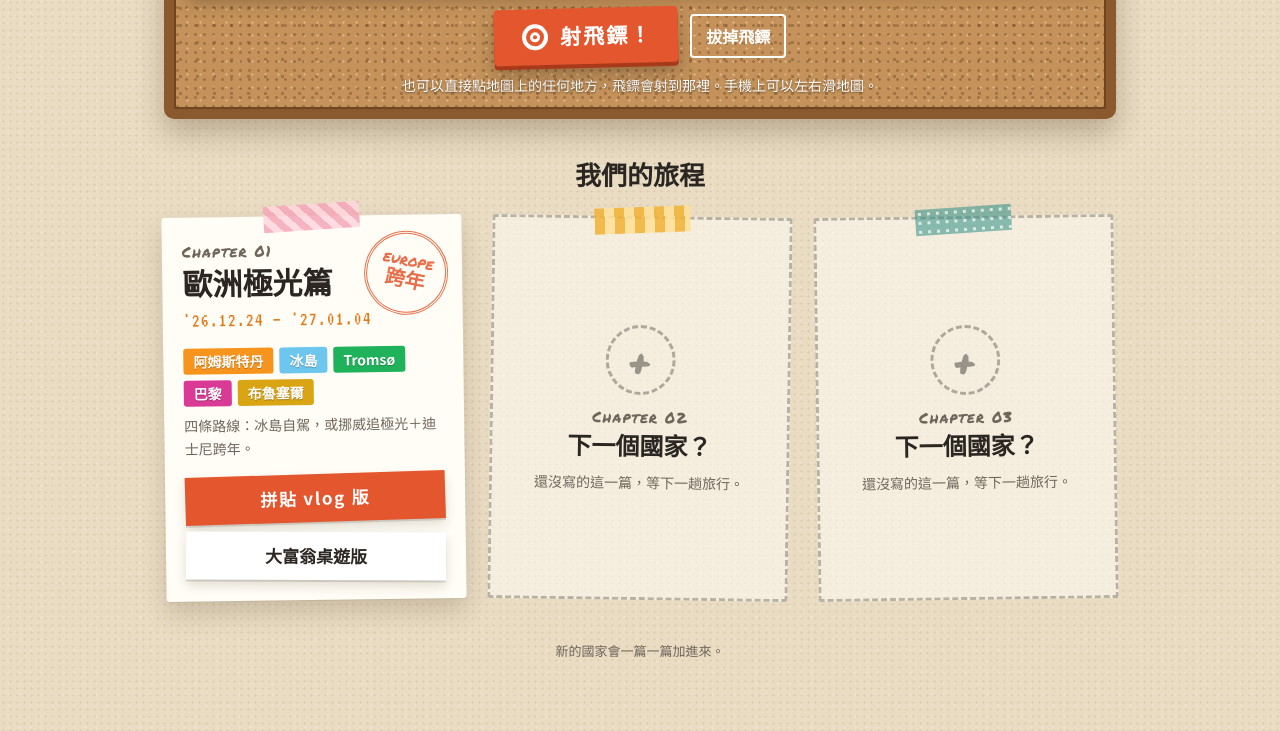
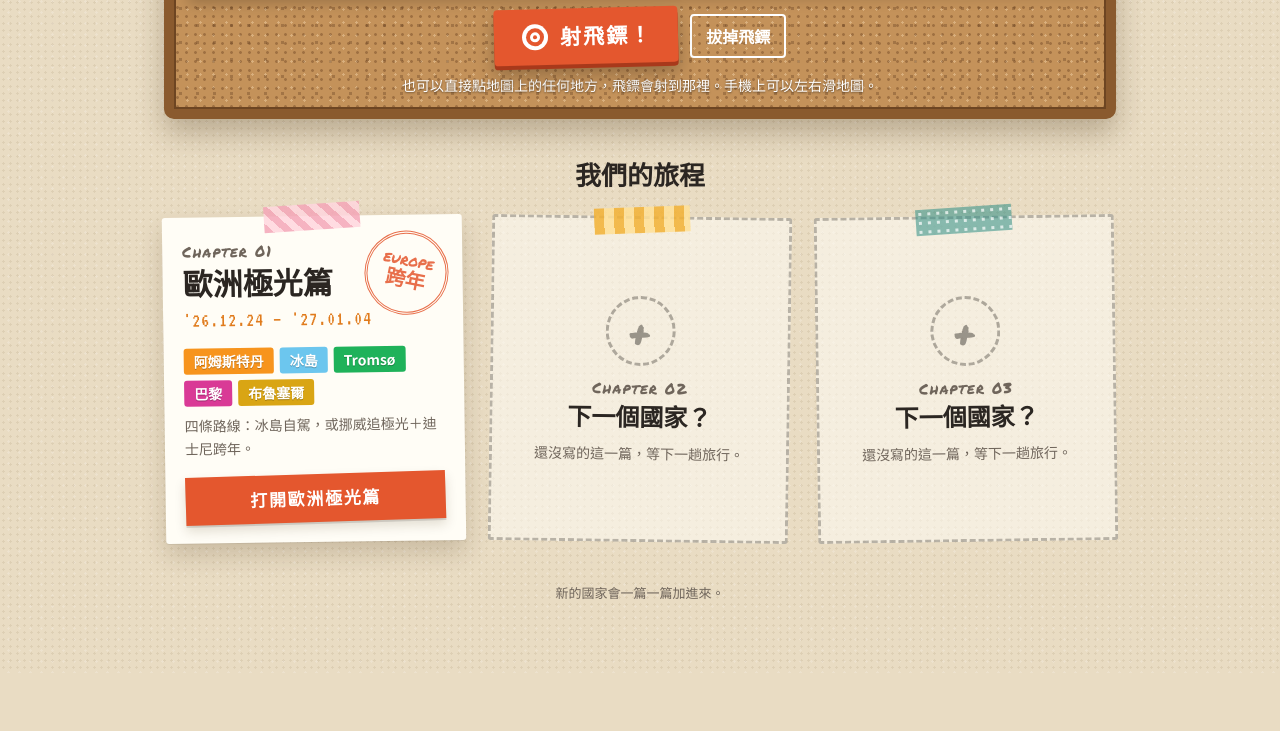
Before and after one commit to cclee0210/newyear-trip, a plain HTML site: page index.html in a window 1280 px wide. Shown: the part 680-1411 px from the top of the page. After the commit the page ends 1353 px from the top, so only its background shows below. Drawn offline with Linux system fonts and the light colour scheme; a web font is replaced by a local one.

Commit message:
Hub: remove board-game version option
Co-Authored-By: Claude Opus 5.5 <noreply@anthropic.com>
Claude-Session: https://claude.ai/code/session_015sHBRCQFB6VUug8p5GJCV5

```diff
--- a/index.html
+++ b/index.html
@@ -110,7 +110,7 @@ const TRIPS=[
  {ch:"Chapter 01",name:"歐洲極光篇",when:"'26.12.24 — '27.01.04",status:"open",stamp:["EUROPE","跨年"],color:"#e4572e",tape:"",
   route:[["阿姆斯特丹","#f7941d"],["冰島","#6cc6ee"],["Tromsø","#1fb25a"],["巴黎","#d93a96"],["布魯塞爾","#d9a514"]],
   note:"四條路線：冰島自駕，或挪威追極光＋迪士尼跨年。",
-  links:[["拼貼 vlog 版","europe/","main"],["大富翁桌遊版","europe/boardgame.html",""]]}
+  links:[["打開歐洲極光篇","europe/","main"]]}
 ];
 const BLANKS=2;
 const pal=[["#e4572e","#fff"],["#fffdf6","#2b2622"],["#f2b134","#2b2622"],["#2b2622","#fff"],["#2f8f86","#fff"]];
```
